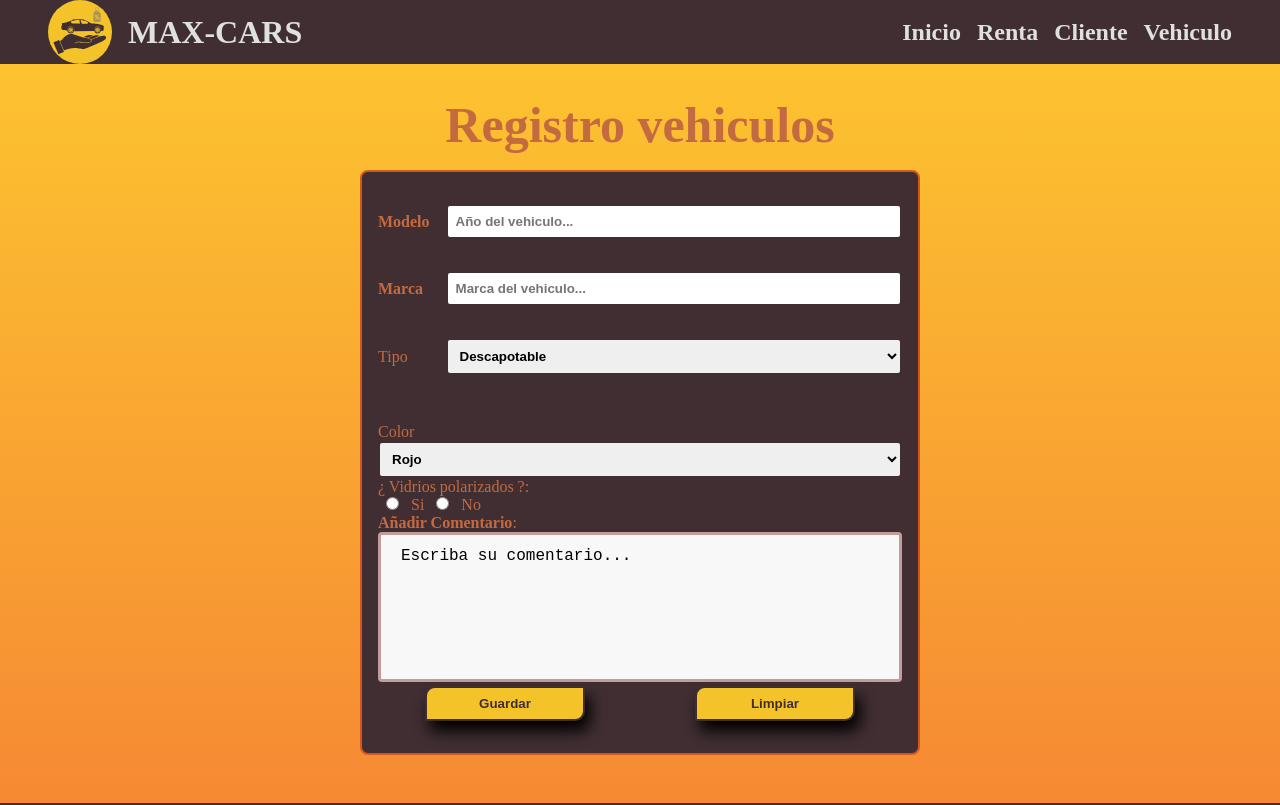
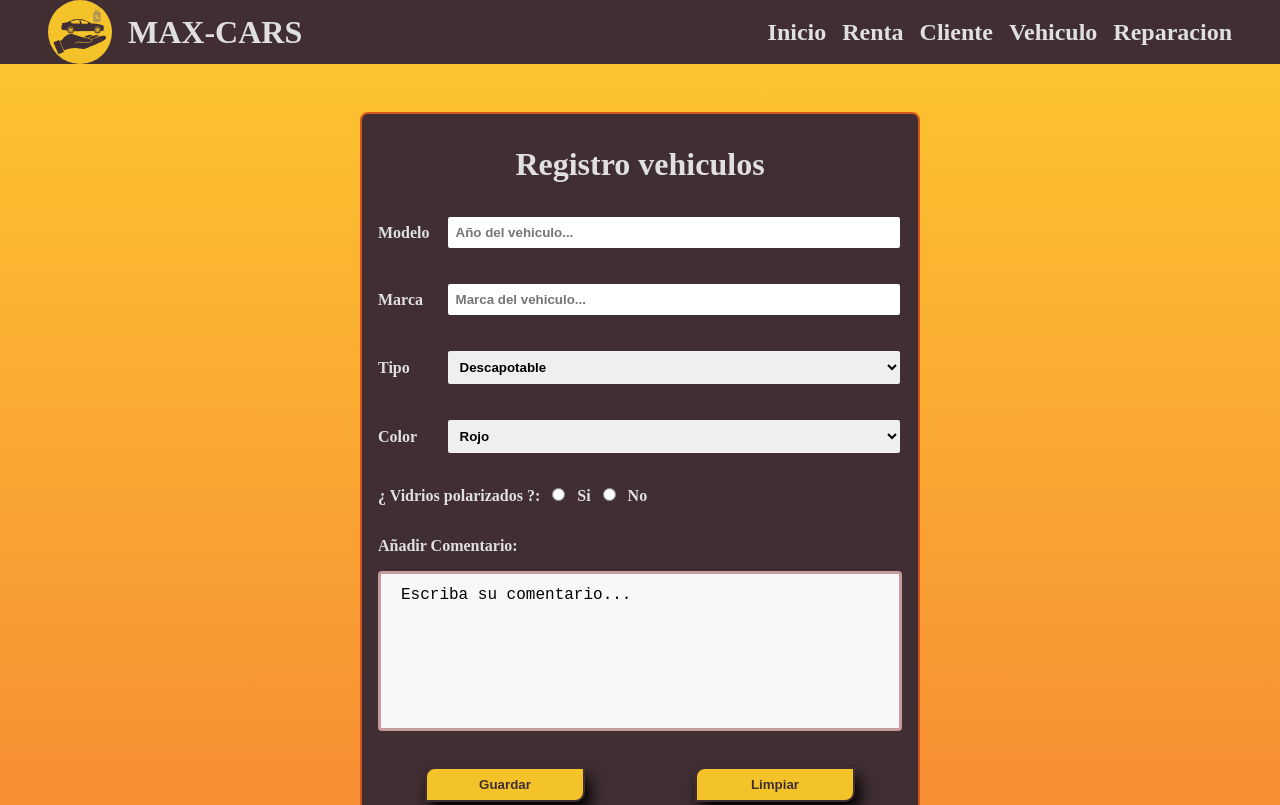
Before and after one commit to MaxCarmonaG/max-cars, a plain HTML site: page vehiculo.html in a window 1280 px wide. Shown: the top 805 px of the page. Drawn offline with Linux system fonts and the light colour scheme.

Commit message:
Detallando formulario

```diff
--- a/vehiculo.html
+++ b/vehiculo.html
@@ -18,16 +18,17 @@
     <nav class="navegacion">
       <ul>
         <li><a href="/index.html">Inicio</a></li>
-        <li><a href="">Renta</a></li>
+        <li><a href="/renta.html">Renta</a></li>
         <li><a href="/cliente.html">Cliente</a></li>
-        <li><a href="">Vehiculo</a></li>
+        <li><a href="/vehiculo.html">Vehiculo</a></li>
+        <li><a href="/reparacion.html">Reparacion</a></li>
       </ul>
     </nav>
   </header>
   <main class="contenedor-principal">
     <section class="seccion">
+      <form class="form-vehiculo" action="" onsubmit="insertCliente(event)">
         <h1 class="form-titulo">Registro vehiculos</h1>
-      <form class="form-vehiculo" action="" onsubmit="insertCliente(event)">
         <div class="form-input-caja">
 
           <label class="form-label" for="Modelo">Modelo</label>
@@ -42,18 +43,17 @@
             <span class="validacion" id="valida-Marca">Campo requerido</span>
           </div>
 
-          <label for="country">Tipo</label>
-            <select id="country" name="country">
+          <label class="form-label" for="tipo">Tipo</label>
+          <select id="tipo" name="tipo">
             <option value="descapotable">Descapotable</option>
             <option value="suv">SUV</option>
             <option value="pickup">Pickup</option>
             <option value="furgoneta">Furgoneta</option>
             <option value="limosine">Limosine</option>
           </select>
-          </div>
 
-          <label for="country">Color</label>
-            <select id="country" name="country">
+          <label class="form-label" for="color">Color</label>
+          <select id="color" name="color">
             <option value="Rojo">Rojo</option>
             <option value="Blanco">Blanco</option>
             <option value="Gris">Gris</option>
@@ -63,14 +63,16 @@
           </select>
         </div>
 
-          <p>¿ Vidrios polarizados ?:</p>
-              <input type="radio" id="Si" name="fav_language" value="Si">
-              <label for="Si">Si</label>
-              <input type="radio" id="No" name="fav_language" value="No">
-              <label for="No">No</label>
+        <div class="radio-contenedor">
+          <span>¿ Vidrios polarizados ?:</span>
+          <input type="radio" id="si" name="polarizado" value=true>
+          <label for="si">Si</label>
+          <input type="radio" id="no" name="polarizado" value=false>
+          <label for="no">No</label>
+        </div>
 
-          <p><strong>Añadir Comentario</strong>:</p>
-           <textarea>Escriba su comentario...</textarea>
+        <span class="form-label">Añadir Comentario:</span>
+        <textarea class="form-textarea">Escriba su comentario...</textarea>
 
         </div>
         <div class="form-boton-contenedor">
@@ -130,7 +132,7 @@
       </div>
     </div>
   </footer>
-<script src="">vehiculo.js</script>
+  <script src="vehiculo.js"></script>
 </body>
 
 </html>
--- a/vehiculo.styles.css
+++ b/vehiculo.styles.css
@@ -23,6 +23,7 @@ body {
   top: 0;
   left: 0;
   right: 0;
+  z-index: 10;
 }
 
 .logo-container {
@@ -137,7 +138,9 @@ footer {
 
 .form-titulo {
   text-align: center;
-  font-size:50px;
+  font-size: 2rem;
+  color: #dfe0df;
+  margin-bottom: 2rem;
 }
 .form-vehiculo {
   max-width: 35rem;
@@ -154,11 +157,12 @@ footer {
   grid-column-gap: 1rem;
   grid-row-gap: 2rem;
   align-items: center;
-  margin-bottom: 3rem;
+  margin-bottom: 2rem;
 }
 
 .form-label {
   font-weight: 600;
+  color: #dfe0df;
 }
 
 .form-input, select {
@@ -169,9 +173,16 @@ footer {
   width: 100%;
 }
 
-textarea {
+.radio-contenedor {
+  margin-bottom: 2rem;
+  color: #dfe0df;
+  font-weight: 600;
+}
+
+.form-textarea {
+  margin: 1rem 0 2rem;
   width: 100%;
-  height: 150px;
+  height: 10rem;
   padding: 12px 20px;
   box-sizing: border-box;
   border: 2px solid #ccc;
```
Lines whose indentation alone changed are shown as unchanged.
